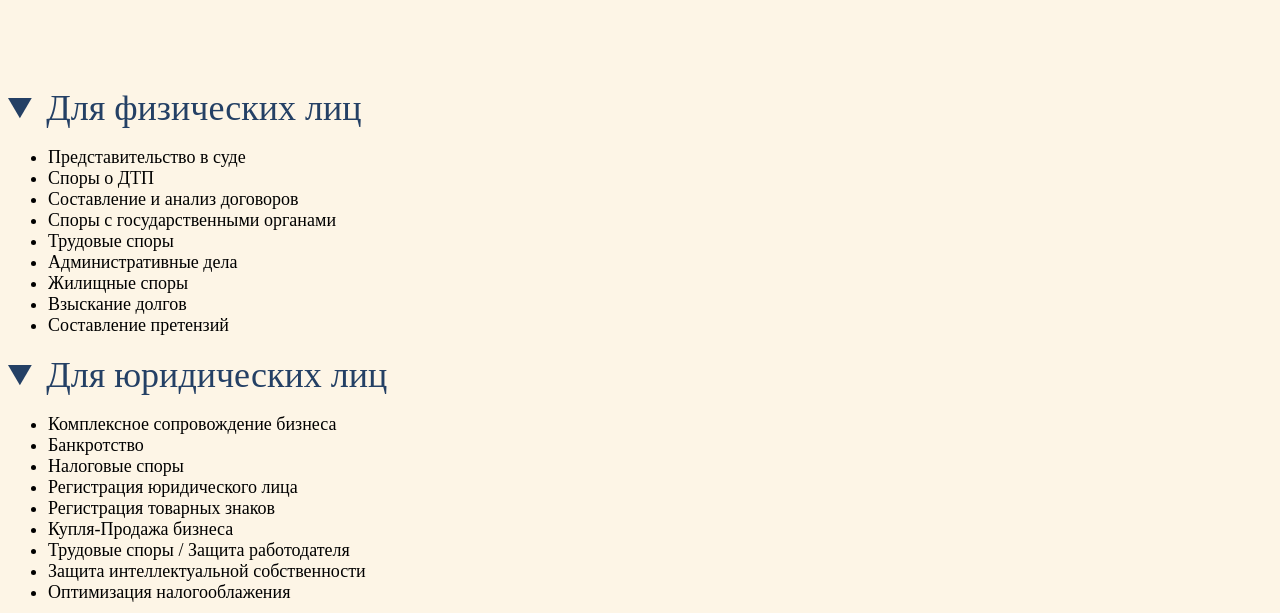
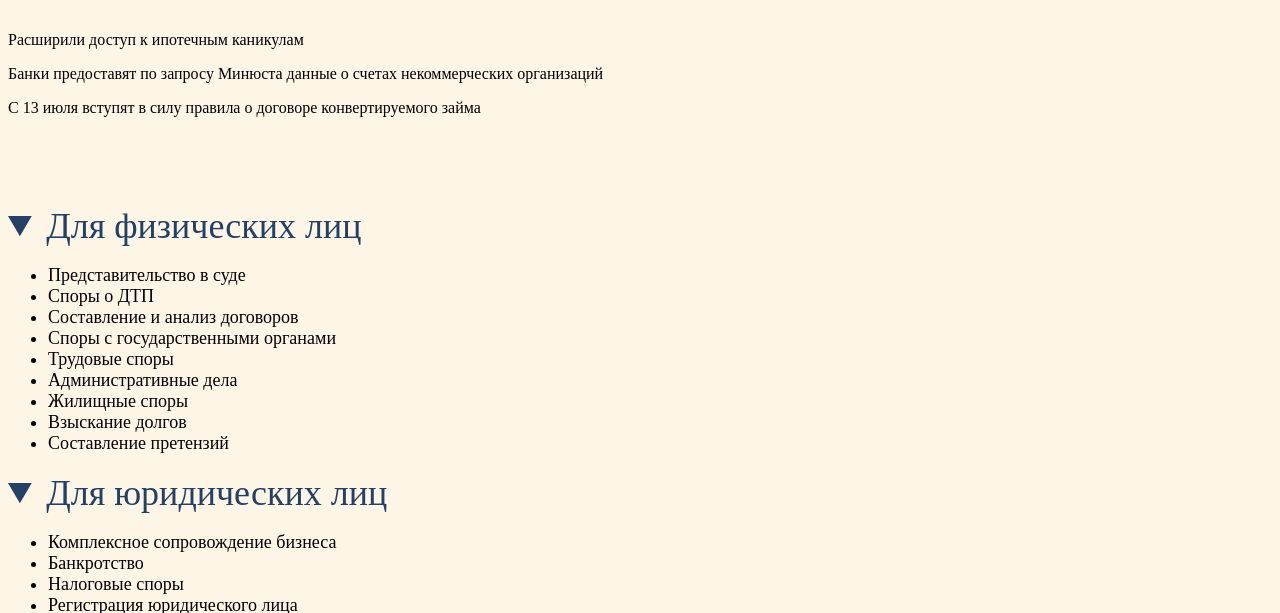
Before and after one commit to aleksandrbaranov/aleksandrbaranov.github.io, a plain HTML site: page index.html in a window 1280 px wide. Shown: the part 161-774 px from the top of the page. Drawn offline with Linux system fonts and the light colour scheme.

Commit message:
Update index.html

```diff
--- a/index.html
+++ b/index.html
@@ -87,7 +87,7 @@
             var mydata = JSON.parse(data);
 
             for(var i=0; i<mydata.size; i++){
-                document.getElementById('rss').innerHTML += '<p>' + mydata.title[i] + </p>;
+                document.getElementById('rss').innerHTML += '<p>' + mydata.title[i] + '</p>';
             }
             //document.getElementById('rss').innerHTML = mydata.title[0];
 
```
